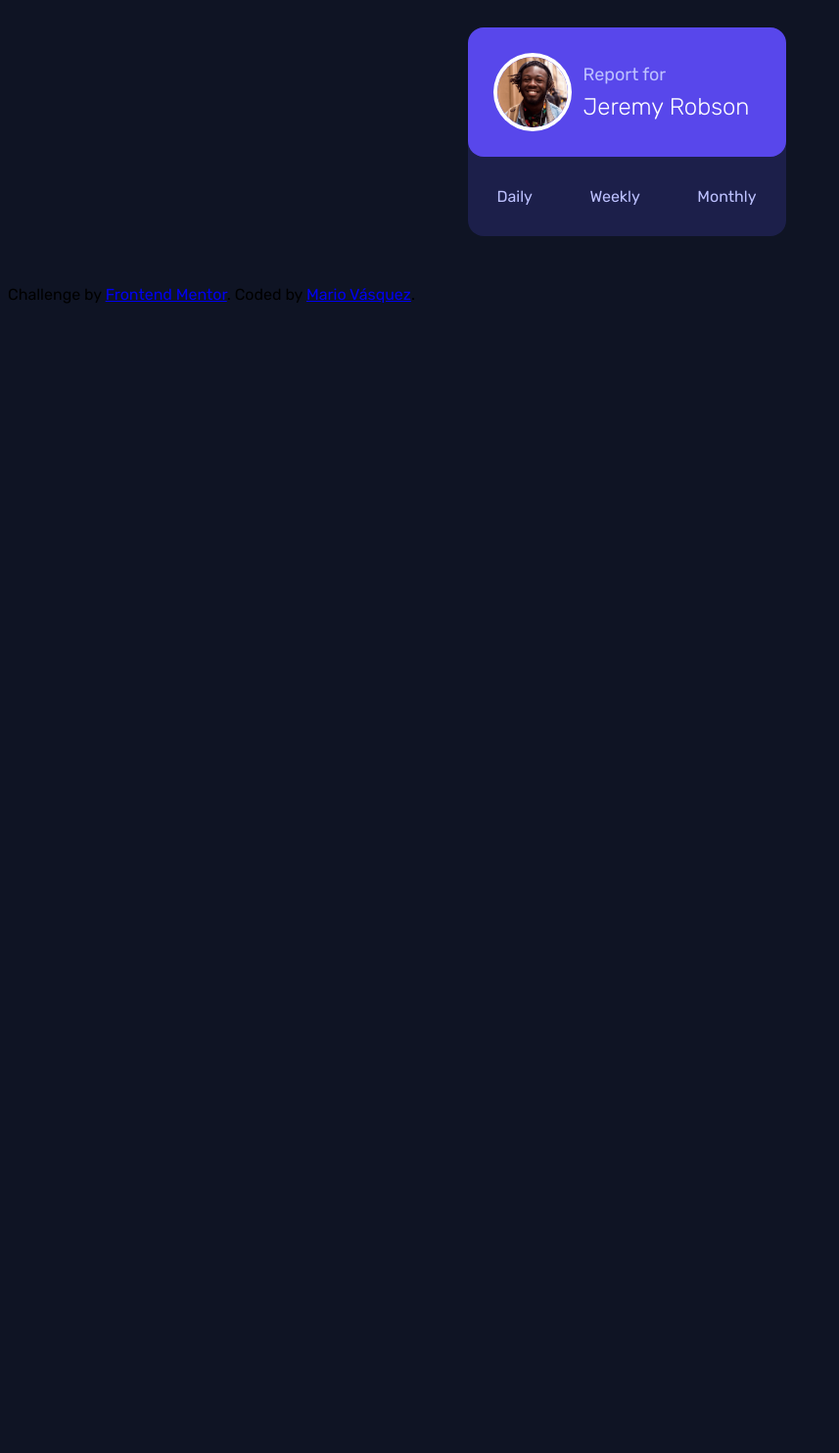
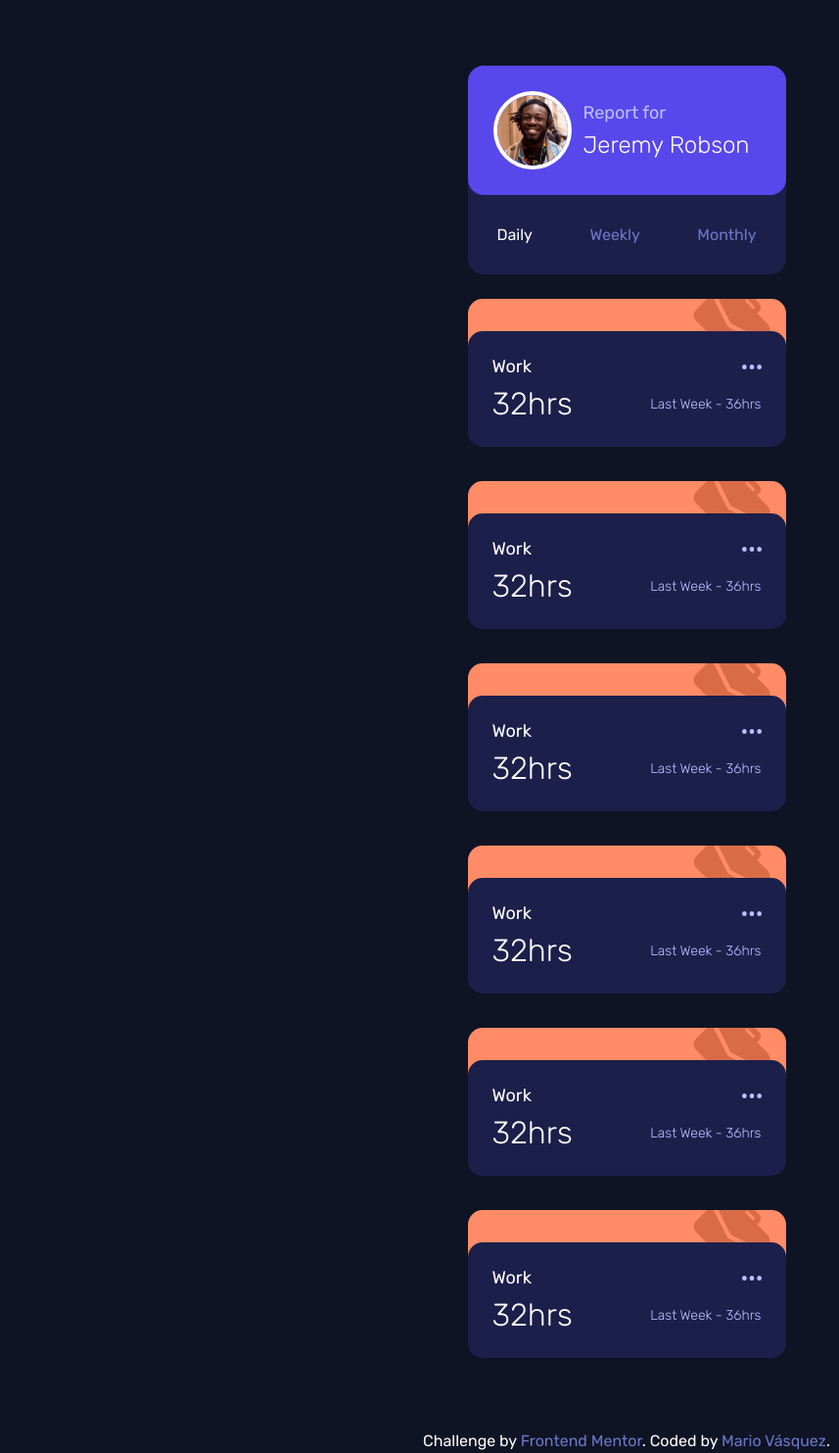
Before and after one commit to mariovasquez/frontendmentor__time-tracking-dashboard, a plain HTML site: page index.html in a window 1280 px wide. Shown: the part 5-1488 px from the top of the page at 98% size, without its empty margins (0-857 px from the left). Before the commit the page ends 800 px from the top, so only its background shows below. Drawn offline with Linux system fonts and the light colour scheme.

Commit message:
Update cards

```diff
--- a/index.html
+++ b/index.html
@@ -24,20 +24,107 @@
         </div>
       </div>
       <div class="main-card__frequency">
-        <p class="main-card__frequency-option">Daily</p>
-        <p class="main-card__frequency-option">Weekly</p>
-        <p class="main-card__frequency-option">Monthly</p>
+        <p class="main-card__frequency-option main-card__frequency-option--active" id="daily">Daily</p>
+        <p class="main-card__frequency-option" id="weekly">Weekly</p>
+        <p class="main-card__frequency-option" id="monthly">Monthly</p>
       </div>
     </section>
     <section class="cards">
-      <div class="container container__card">
-
+      <div class="card">
+        <div class="card__background">
+          <img class="card__background-img" src="./images/icon-work.svg" alt="Work Background">
+        </div>
+        <div class="card__info">
+          <div class="card__info-title">
+            <p class="card__info-title-activity" >Work</p>
+            <img src="./images/icon-ellipsis.svg" alt="Icon Ellipsis" width="20px" height="5px" />
+          </div>
+          <div class="card__info-details">
+            <p class="card__info-details-time">32hrs</p>
+            <p class="card__info-details-prev">Last Week - 36hrs</p>
+          </div>
+        </div>
+      </div>
+      <div class="card">
+        <div class="card__background">
+          <img class="card__background-img" src="./images/icon-work.svg" alt="Work Background">
+        </div>
+        <div class="card__info">
+          <div class="card__info-title">
+            <p class="card__info-title-activity" >Work</p>
+            <img src="./images/icon-ellipsis.svg" alt="Icon Ellipsis" width="20px" height="5px" />
+          </div>
+          <div class="card__info-details">
+            <p class="card__info-details-time">32hrs</p>
+            <p class="card__info-details-prev">Last Week - 36hrs</p>
+          </div>
+        </div>
+      </div>
+      <div class="card">
+        <div class="card__background">
+          <img class="card__background-img" src="./images/icon-work.svg" alt="Work Background">
+        </div>
+        <div class="card__info">
+          <div class="card__info-title">
+            <p class="card__info-title-activity" >Work</p>
+            <img src="./images/icon-ellipsis.svg" alt="Icon Ellipsis" width="20px" height="5px" />
+          </div>
+          <div class="card__info-details">
+            <p class="card__info-details-time">32hrs</p>
+            <p class="card__info-details-prev">Last Week - 36hrs</p>
+          </div>
+        </div>
+      </div>
+      <div class="card">
+        <div class="card__background">
+          <img class="card__background-img" src="./images/icon-work.svg" alt="Work Background">
+        </div>
+        <div class="card__info">
+          <div class="card__info-title">
+            <p class="card__info-title-activity" >Work</p>
+            <img src="./images/icon-ellipsis.svg" alt="Icon Ellipsis" width="20px" height="5px" />
+          </div>
+          <div class="card__info-details">
+            <p class="card__info-details-time">32hrs</p>
+            <p class="card__info-details-prev">Last Week - 36hrs</p>
+          </div>
+        </div>
+      </div>
+      <div class="card">
+        <div class="card__background">
+          <img class="card__background-img" src="./images/icon-work.svg" alt="Work Background">
+        </div>
+        <div class="card__info">
+          <div class="card__info-title">
+            <p class="card__info-title-activity" >Work</p>
+            <img src="./images/icon-ellipsis.svg" alt="Icon Ellipsis" width="20px" height="5px" />
+          </div>
+          <div class="card__info-details">
+            <p class="card__info-details-time">32hrs</p>
+            <p class="card__info-details-prev">Last Week - 36hrs</p>
+          </div>
+        </div>
+      </div>
+      <div class="card">
+        <div class="card__background">
+          <img class="card__background-img" src="./images/icon-work.svg" alt="Work Background">
+        </div>
+        <div class="card__info">
+          <div class="card__info-title">
+            <p class="card__info-title-activity" >Work</p>
+            <img src="./images/icon-ellipsis.svg" alt="Icon Ellipsis" width="20px" height="5px" />
+          </div>
+          <div class="card__info-details">
+            <p class="card__info-details-time">32hrs</p>
+            <p class="card__info-details-prev">Last Week - 36hrs</p>
+          </div>
+        </div>
       </div>
     </section>
   </main>
-  <div class="attribution">
+  <footer class="attribution">
     Challenge by <a href="https://www.frontendmentor.io?ref=challenge" target="_blank">Frontend Mentor</a>.
     Coded by <a href="#">Mario Vásquez</a>.
-  </div>
+  </footer>
 </body>
 </html>
--- a/styles/scss/index.scss
+++ b/styles/scss/index.scss
@@ -1,4 +1,5 @@
 .body{
+    margin: 0;
     background-color: var(--very-dark-blue);
 }
 
@@ -7,4 +8,16 @@
     flex-direction: column;
     align-items: center;
     justify-content: center;
+    margin: 4.5rem 0 2.5rem 0;
 }
+
+.attribution{
+    text-align: center;
+    color: white;
+    margin: 0 0 2rem 0;
+
+    & > a{
+        text-decoration: none;
+        color: var(--desaturated-blue);
+    }
+}
--- a/styles/scss/library.scss
+++ b/styles/scss/library.scss
@@ -1,2 +1,3 @@
 @import './modules/variables';
 @import './modules/main-card';
+@import './modules/cards';
--- /dev/null
+++ b/styles/scss/modules/_cards.scss
@@ -0,0 +1,78 @@
+.cards{
+    display: flex;
+    flex-direction: column;
+    justify-content: center;
+    align-items: center;
+}
+
+.card{
+    width: 325px;
+    margin: 0 30px;
+    display: flex;
+    flex-direction: column;
+    justify-content: center;
+    align-items: center;
+
+    &__background{
+        background-color: var(--light-red-work);
+        width: 100%;
+        overflow: hidden;
+        border-radius: 15px 15px 0 0;
+        z-index: 5;
+
+        &-img{
+            margin-top: -15px;
+            padding-left: 230px;
+        }
+    }
+
+    &__info{
+        background-color: var(--dark-blue);
+        border-radius: 15px;
+        width: 275px;
+        padding: 25px;
+        display: flex;
+        flex-direction: column;
+        z-index: 10;
+        transform: translateY(-35px);
+        gap: 0.5rem;
+        cursor: pointer;
+        transition: filter 0.25s;
+
+        &:hover{
+            filter: brightness(1.75);
+        }
+
+        &-title{
+            display: flex;
+            justify-content: space-between;
+            align-items: center;
+
+            &-activity{
+                margin: 0;
+                color: white;
+                font-size: 18px;
+            }
+        }
+
+        &-details{
+            display: flex;
+            justify-content: space-between;
+            align-items: center;
+
+            &-time{
+                margin: 0;
+                font-size: 2rem;
+                font-weight: 300;
+                color: white;
+            }
+
+            &-prev{
+                margin: 0;
+                font-size: 14px;
+                font-weight: 300;
+                color: var(--pale-blue);
+            }
+        }
+    }
+}
--- a/styles/scss/modules/_main-card.scss
+++ b/styles/scss/modules/_main-card.scss
@@ -3,14 +3,15 @@
     flex-direction: column;
     justify-content: center;
     align-items: center;
-    padding: 25px;
+    width: 265px;
+    padding: 0 30px;
 
     &__user{
         z-index: 10;
         display: flex;
         align-items: center;
-        width: 265px;
         background-color: var(--blue);
+        width: 100%;
         padding: 30px;
         gap: 1rem;
         border-radius: 1rem;
@@ -47,16 +48,22 @@
         display: flex;
         align-items: center;
         justify-content: space-between;
-        width: 265px;
         background-color: var(--dark-blue);
+        width: 100%;
         padding: 40px 30px 15px 30px;
         gap: 1rem;
         border-radius: 0 0 1rem 1rem;
         transform: translateY(-25px);
 
         &-option{
-            color: var(--pale-blue);
+            color: var(--desaturated-blue);
             cursor: pointer;
+            transition: color 0.25s;
+
+            &--active{
+                color: white;
+            }
+
             &:hover{
                 color: white;
             }
```
Also changed, not shown: styles/css/index.css, styles/css/library.css, 2 other files.
